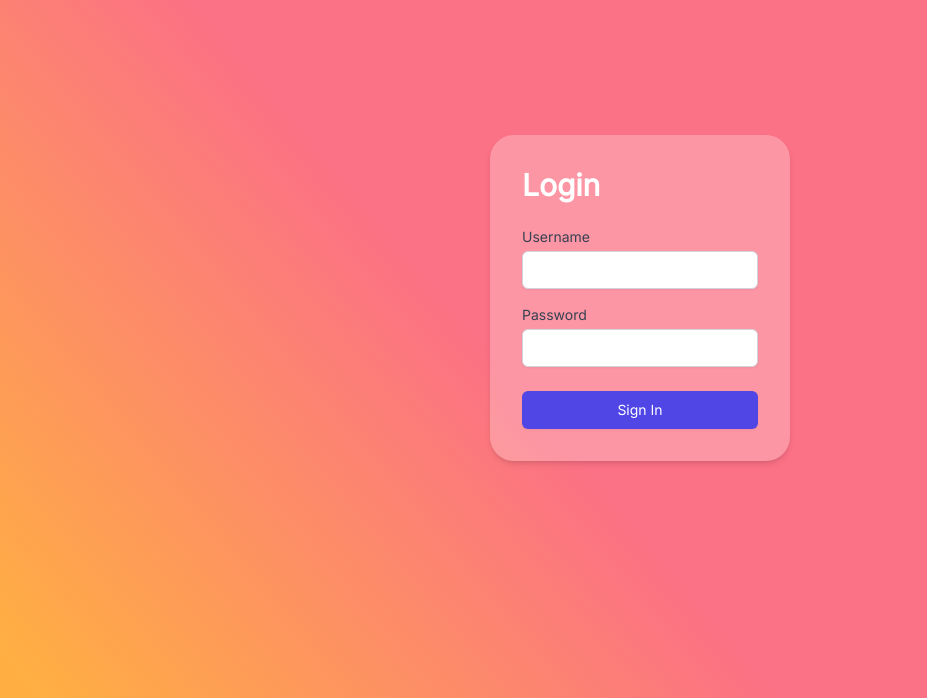
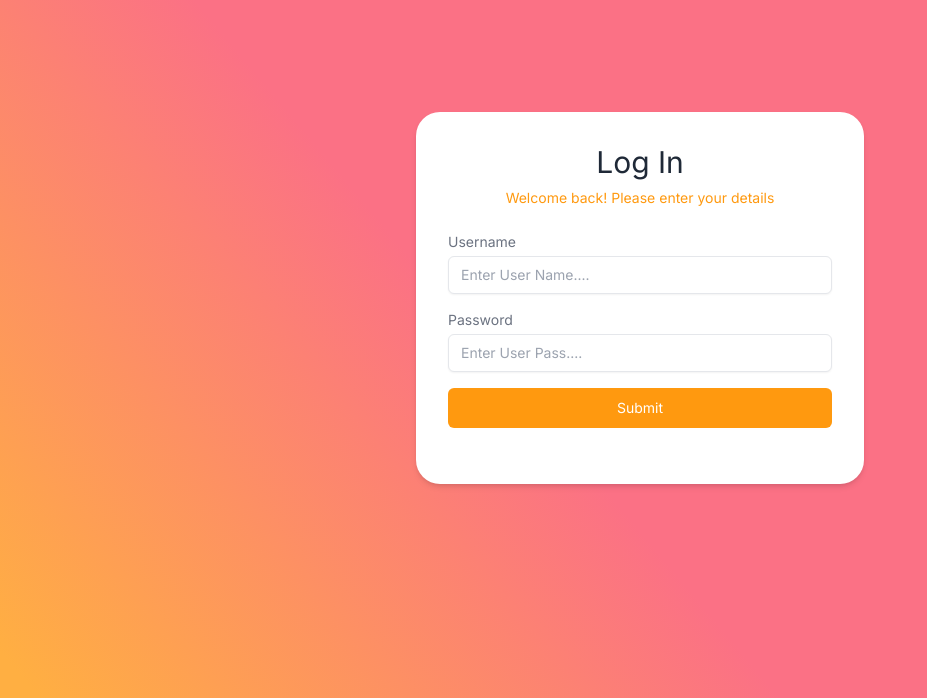
Before and after one commit to random551923/almond-ipam, a React (Vite) app: page /login in a window 1280 px wide. Shown: the part 102-800 px from the top of the page, without its empty margins (0-927 px from the left). Built offline with nearby package versions, Linux system fonts and the light colour scheme; a web font is replaced by a local one.

Commit message:
feat: create login page and form

```diff
--- /dev/null
+++ b/src/components/Input.tsx
@@ -0,0 +1,30 @@
+
+import { cn } from "../utils/cn";
+
+// Extend the input element's interface to include custom props
+interface InputProps extends React.InputHTMLAttributes<HTMLInputElement> {
+    name: string;
+    type?: string;
+    label: string;
+}
+
+const Input = ({ name, label, type = 'text', className , ...props }: InputProps) => {
+
+
+    return (
+        <div className="flex flex-col gap-1">
+            <label htmlFor={name} className="text-sm text-secondary-text">{label}</label>
+            <input
+                type={type} id={name} {...props}
+                className={cn("w-full px-3 py-2 border text-form-primary-text rounded-md shadow-sm focus:outline-none focus:border-primary", className,)}
+            />
+            {/* {error && (
+                <div className='mt-2 text-sm text-status-error'>
+                    {error.message}
+                </div>
+            )} */}
+        </div>
+    );
+};
+
+export default Input;
--- a/src/pages/LoginPage.tsx
+++ b/src/pages/LoginPage.tsx
@@ -1,19 +1,35 @@
+import { useForm } from "react-hook-form";
+import { Button } from "../components/Button";
 import Container from "../components/Container";
+import Input from "../components/Input";
+import { z } from "zod";
+import { zodResolver } from "@hookform/resolvers/zod";
+
+const logInFormSchema = z.object({
+    userName: z.string()
+        .min(1, { message: 'Please enter a user name' }),
+    password: z.string()
+        .min(1, { message: 'Please enter a password' }),
+});
+
+
+type logInFormSchemaType = z.infer<typeof logInFormSchema>;
+
+
 const LoginPage = () => {
+   /*  const form = useForm<logInFormSchemaType>({resolver: zodResolver(logInFormSchema)}); */
+
     return (
-    <div className="flex items-center  flex-1 justify-center ">
-        <Container className="flex flex-col items-center justify-center w-fit h-fit">
-        <form>
-            <h1 className="text-3xl font-bold mb-6">Login</h1>
-            <div className="mb-4">
-                <label htmlFor="username" className="block text-sm font-medium text-gray-700">Username</label>
-                <input type="text" id="username" name="username" className="mt-1 block w-full px-3 py-2 border border-gray-300 rounded-md shadow-sm focus:outline-none focus:ring-indigo-500 focus:border-indigo-500 sm:text-sm" />
+        <div className="flex items-center flex-1 justify-center ">
+            <Container className="flex flex-col items-center justify-center w-fit h-fit bg-form-bg">
+                <div className="flex flex-col items-center gap-2">
+                    <h1 className="text-3xl text-sid-bar-primary-text ">Log In</h1>
+                    <p className="text-primary">Welcome back! Please enter your details</p>
                 </div>
-            <div className="mb-6">
-                <label htmlFor="password" className="block text-sm font-medium text-gray-700">Password</label>
-                <input type="password" id="password" name="password" className="mt-1 block w-full px-3 py-2 border border-gray-300 rounded-md shadow-sm focus:outline-none focus:ring-indigo-500 focus:border-indigo-500 sm:text-sm" />
-            </div>
-            <button type="submit" className="w-full flex justify-center py-2 px-4 border border-transparent rounded-md shadow-sm text-sm font-medium text-white bg-indigo-600 hover:bg-indigo-700 focus:outline-none focus:ring-2 focus:ring-offset-2 focus:ring-indigo-500">Sign In</button>
+                <form className="flex flex-col w-96 gap-4 py-6">
+                    <Input name='username' label='Username' placeholder='Enter User Name....' />
+                    <Input name='password' label='Password' type="password" placeholder='Enter User Pass....' />
+                    <Button type="submit" variant="form" className="w-full hover:bg-primary-light">Submit</Button>
                 </form>
             </Container>
         </div>
```
Lines whose indentation alone changed are shown as unchanged.
